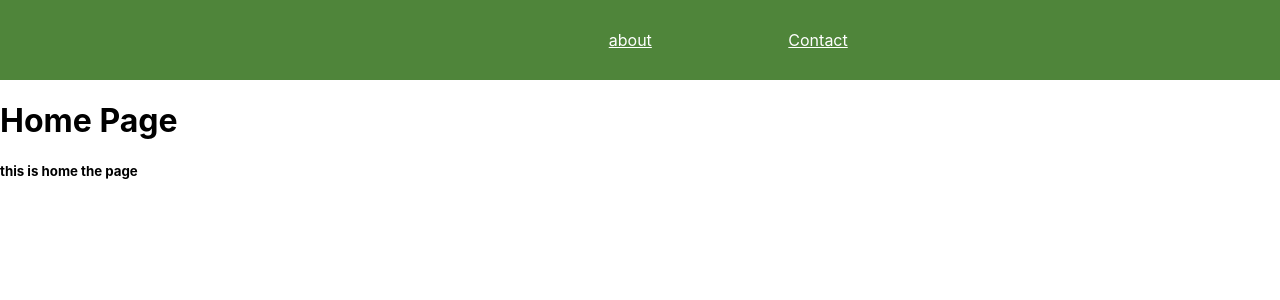
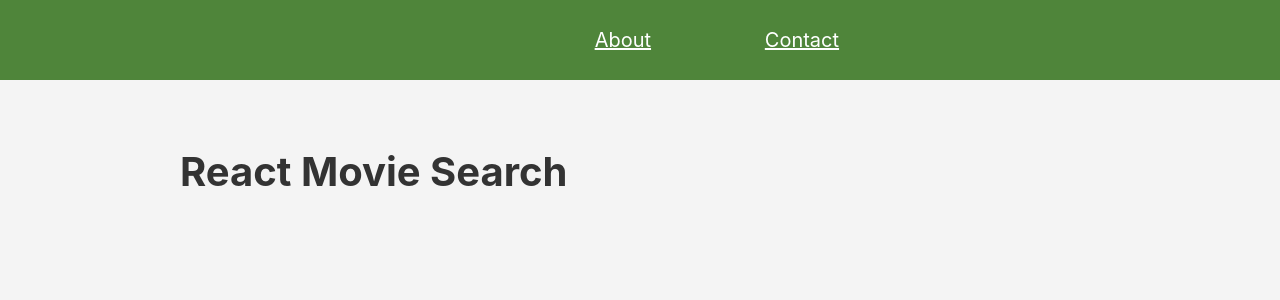
Before and after one commit to tarun-soni/-React-Movie-Search, a React (Create React App) app: page / in a window 1280 px wide. Shown: the top 300 px of the page. Built offline with nearby package versions, Linux system fonts and the light colour scheme.

Commit message:
seperate folders for pages and components || custom boiler-plate

```diff
--- a/src/App.css
+++ b/src/App.css
@@ -14,4 +14,5 @@ nav {
   justify-content: space-around;
   align-items: center;
   list-style: none;
+  list-style-type: none;
 }
--- a/src/App.js
+++ b/src/App.js
@@ -1,10 +1,10 @@
 import React from 'react';
 import './App.css';
-import About from './components/About';
-import Contact from './components/Contact';
+import About from './pages/About';
+import Contact from './pages/Contact';
 import Nav from './components/Nav';
 import { BrowserRouter as Router, Switch, Route } from 'react-router-dom';
-import Home from './components/Home';
+import Home from './pages/Home';
 function App() {
   return (
     <Router>
--- a/src/components/Home.js
+++ /dev/null
@@ -1,13 +0,0 @@
-import React from 'react';
-
-function Home() {
-  return (
-    <div>
-    <h1>Home Page</h1>
-    <h5>this is home the page</h5>
-
-    </div>
-  );
-}
-
-export default Home ;
--- a/src/components/Nav.js
+++ b/src/components/Nav.js
@@ -1,11 +1,8 @@
 import React from 'react';
 import '../App.css'
 import logo from "../logo.svg"
-
-import { Link, withRouter } from 'react-router-dom';
-import { logDOM } from '@testing-library/react';
+import { Link } from 'react-router-dom';
 function Nav() {
-
   const navStyle = {
     color: "white"
   }
@@ -18,7 +15,7 @@ function Nav() {
           </Link>
 
           <Link style={navStyle} to='/about'>
-            <li>about</li>
+            <li>About</li>
           </Link>
 
           <Link style={navStyle} to='/contact'>
--- a/src/components/About.js
+++ b/src/pages/About.js
@@ -2,7 +2,7 @@ import React from 'react';
 
 function About() {
   return (
-    <div className="App">
+    <div >
         <h1>
             about
         </h1>
--- a/src/components/Contact.js
+++ b/src/pages/Contact.js
@@ -2,7 +2,7 @@ import React from 'react';
 
 function Contact() {
   return (
-    <div className="App">
+    <div >
         <h1>
             Contact
         </h1>
--- /dev/null
+++ b/src/pages/Home.css
@@ -0,0 +1,33 @@
+html {
+    font-size: 20px;
+}
+
+* {
+    box-sizing: border-box;
+}
+
+body {
+    margin: 0;
+    padding: 0;
+    background-color: rgb(244,244,244);
+    color: #333;
+}
+
+p {
+    font-size: 1.6rem;
+}
+
+small {
+    font-size: 1.2rem;
+}
+
+.container {
+    margin: 0 auto;
+    max-width:1000px;
+    padding: 40px;
+}
+
+.title {
+    font-size: 4.4rem;
+    text-align: center;
+}
--- /dev/null
+++ b/src/pages/Home.js
@@ -0,0 +1,11 @@
+import React from 'react';
+import "./Home.css"
+function Home() {
+  return (
+    <div className="container">
+      <h1 clasName="title">React Movie Search</h1>
+    </div>
+  );
+}
+
+export default Home;
```
